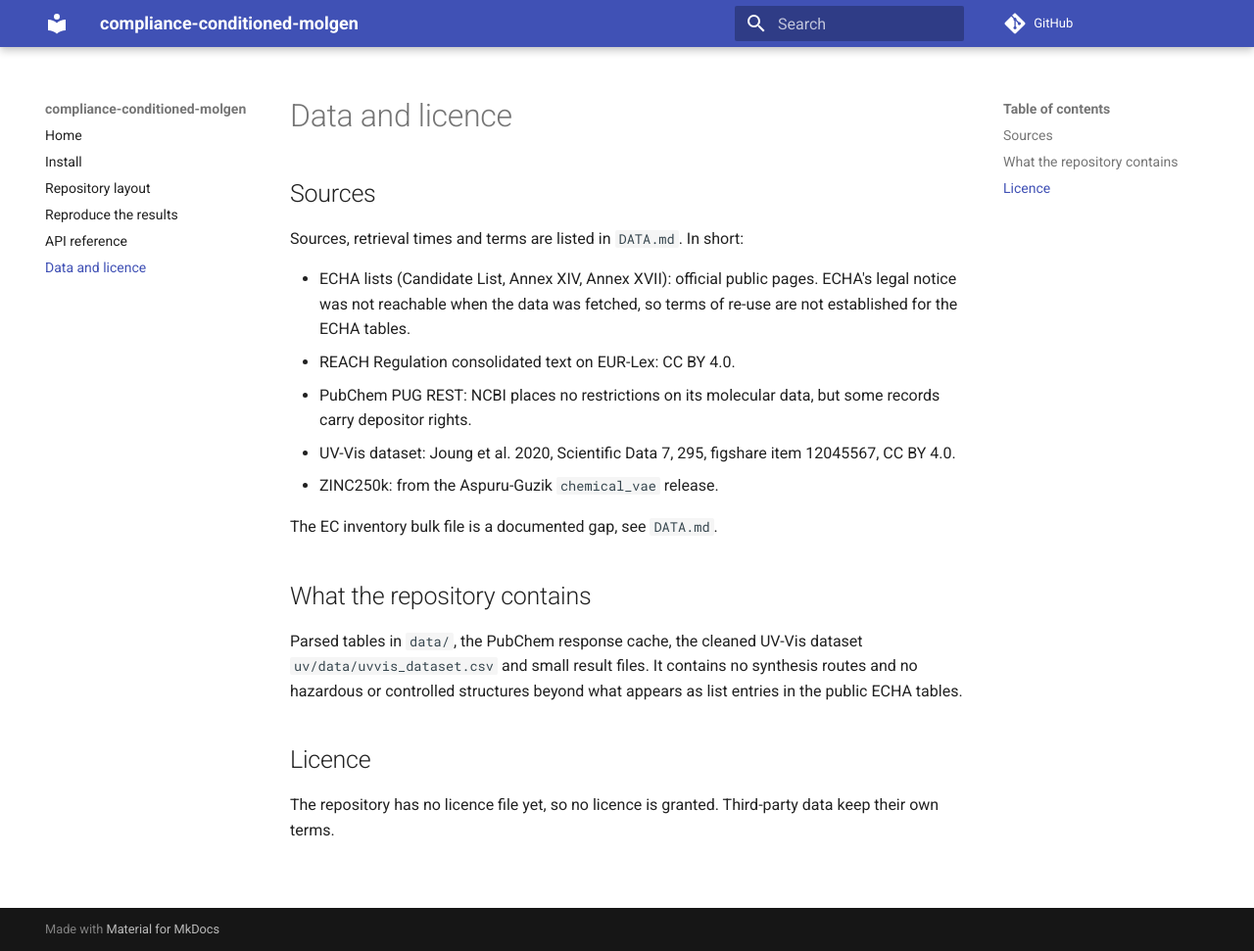
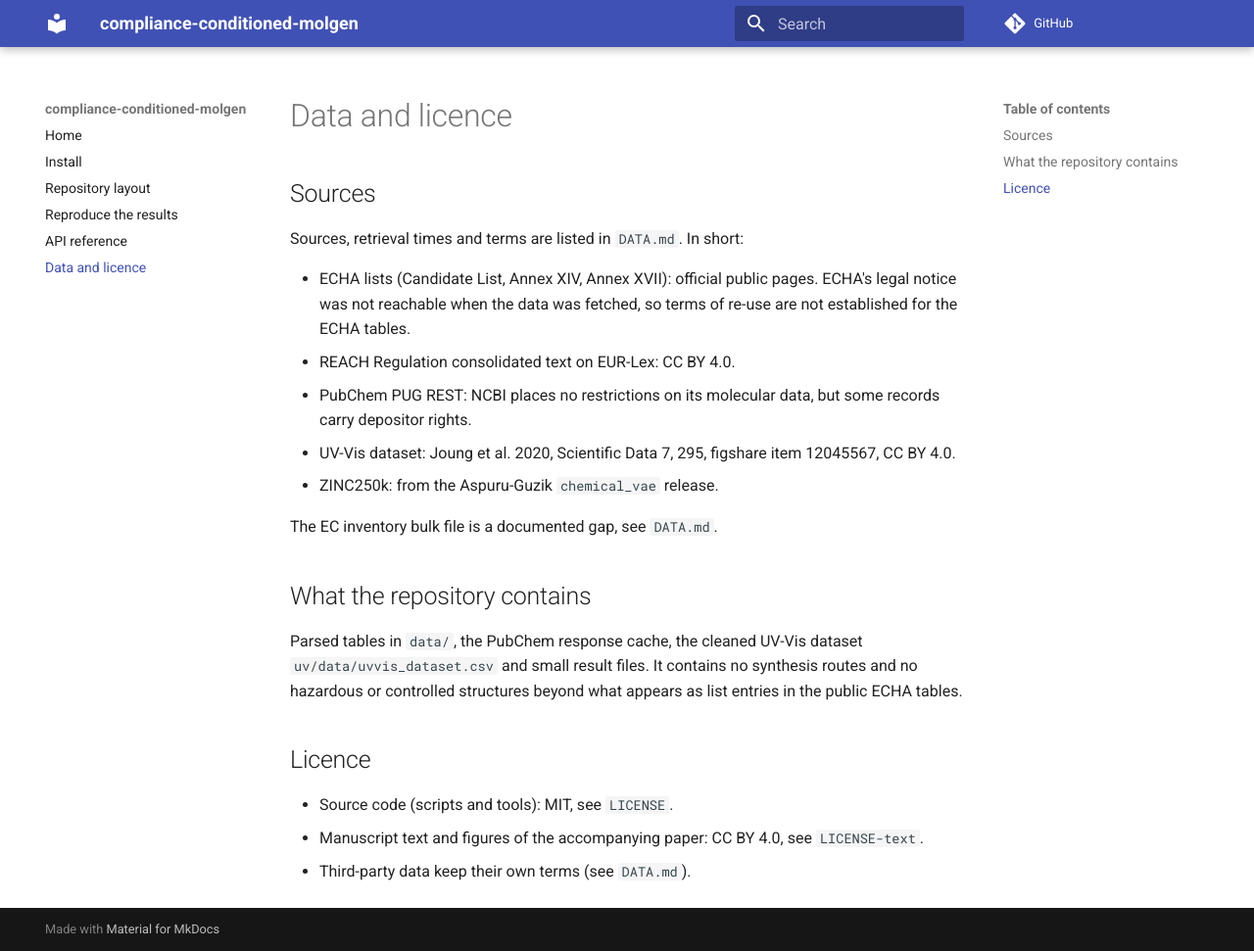
Before and after one commit to cap-jmk-real/compliance-conditioned-molgen, an MkDocs documentation site: the page built from docs/data-and-licence.md, in a window 1280 px wide and 971 px high. Shown: the whole window at 98% size. Built offline with MkDocs 1.6.1 and Material for MkDocs 9.7.7, drawn with Linux system fonts in a browser that asks for light colours; comment, search, counter and statistics services are not loaded.

Commit message:
docs: MIT licence for the code, CC BY 4.0 for the paper text

```diff
--- a/docs/data-and-licence.md
+++ b/docs/data-and-licence.md
@@ -18,4 +18,6 @@ Parsed tables in `data/`, the PubChem response cache, the cleaned UV-Vis dataset
 
 ## Licence
 
-The repository has no licence file yet, so no licence is granted. Third-party data keep their own terms.
+- Source code (scripts and tools): MIT, see `LICENSE`.
+- Manuscript text and figures of the accompanying paper: CC BY 4.0, see `LICENSE-text`.
+- Third-party data keep their own terms (see `DATA.md`).
```
Also changed, not shown: README.md (+1 -1 lines), 3 other files.
